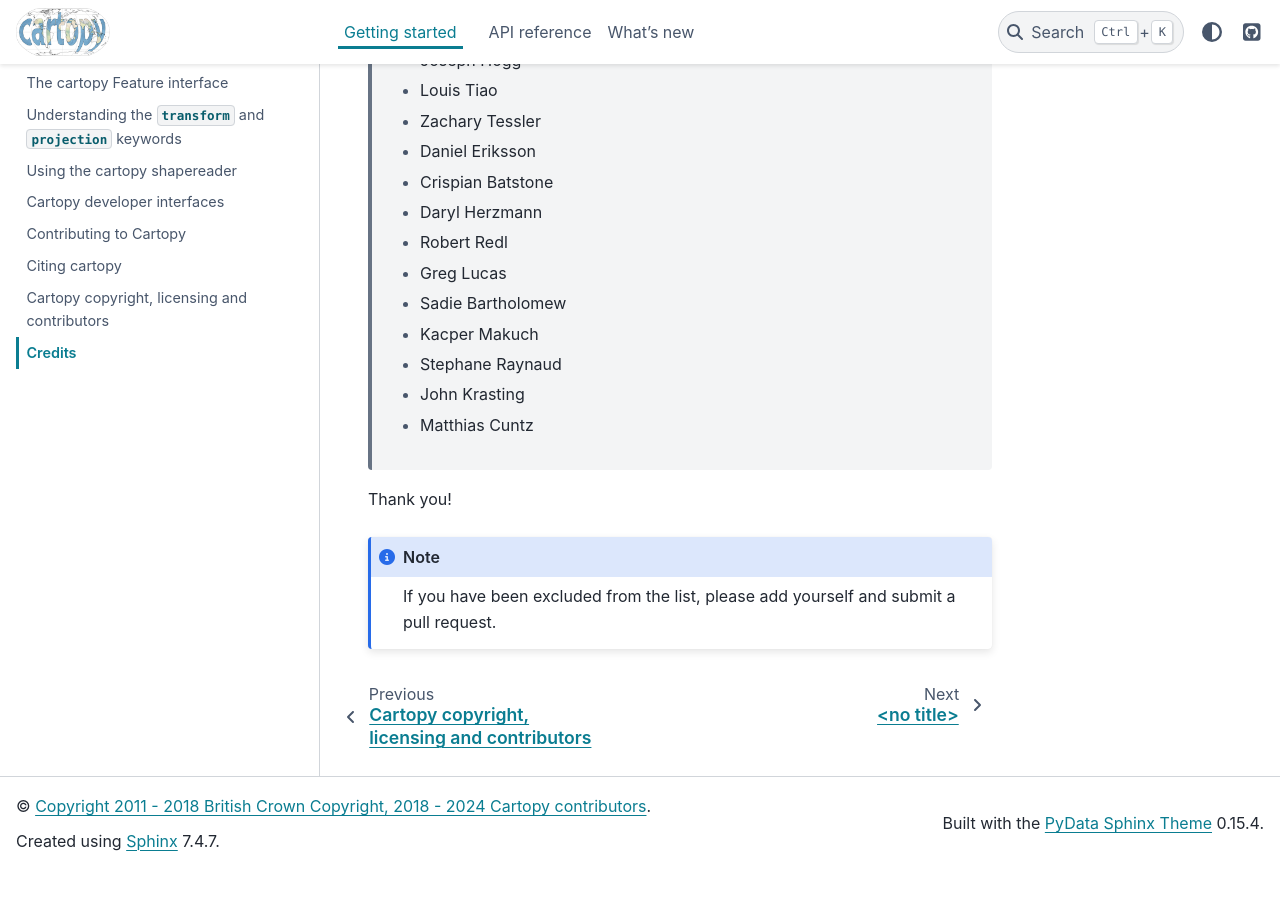
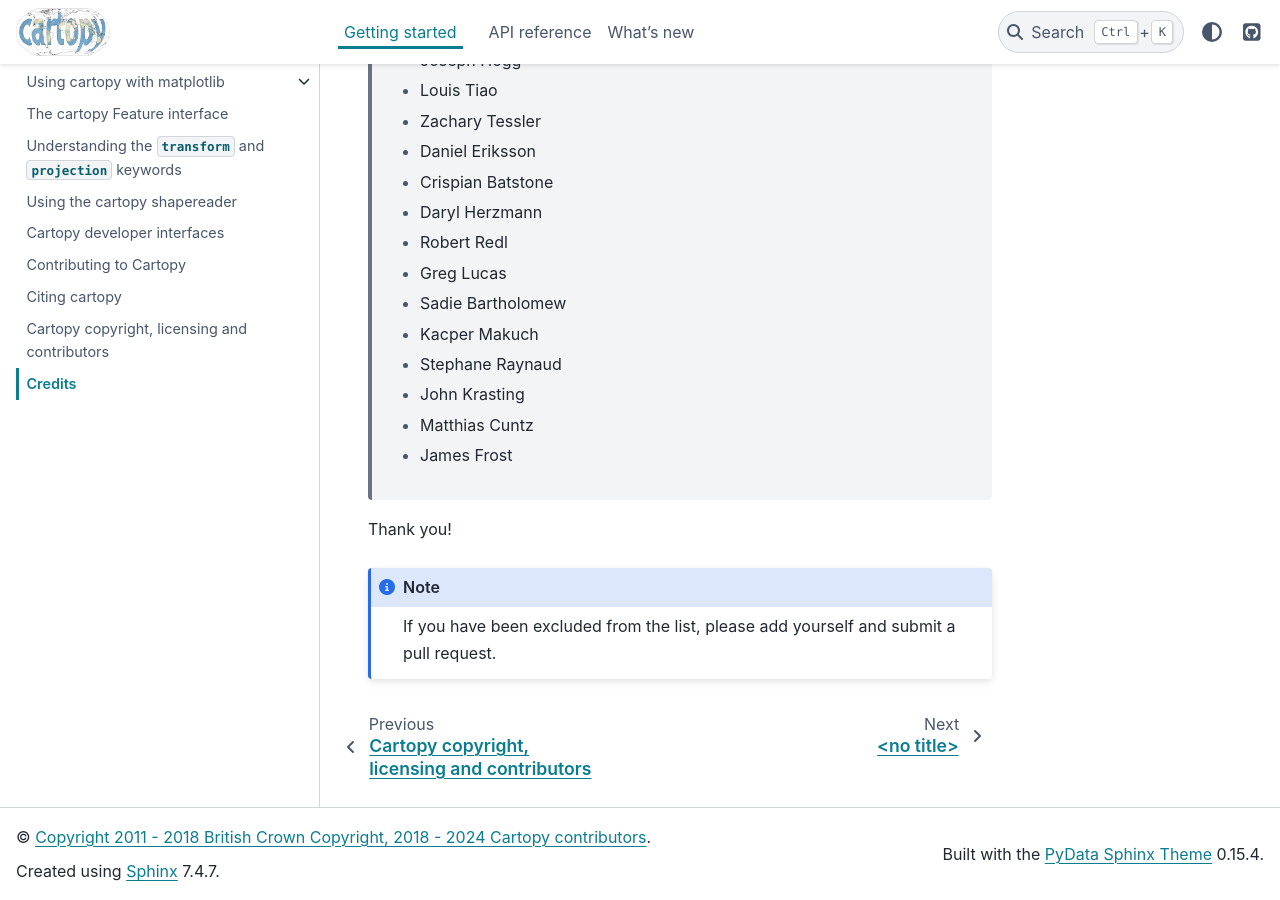
Before and after one commit to SciTools/cartopy, a Sphinx documentation site: the page built from docs/source/contributors.rst, in a window 1280 px wide and 900 px high, scrolled down 939 px. Built offline with Sphinx 7.4.7 and the PyData theme 0.15.4, drawn with Linux system fonts in a browser that asks for light colours; pages that are not in the unit, such as notebooks, are missing from menus; the version number could not be read and is left out; comment, search, counter and statistics services are not loaded; before the commit the page ends 1809 px from its top, so only the background shows below that.

Commit message:
Add James Frost to list of contributors

```diff
--- a/docs/source/contributors.rst
+++ b/docs/source/contributors.rst
@@ -43,6 +43,7 @@
  * Stephane Raynaud
  * John Krasting
  * Matthias Cuntz
+ * James Frost
 
 Thank you!
 
```
